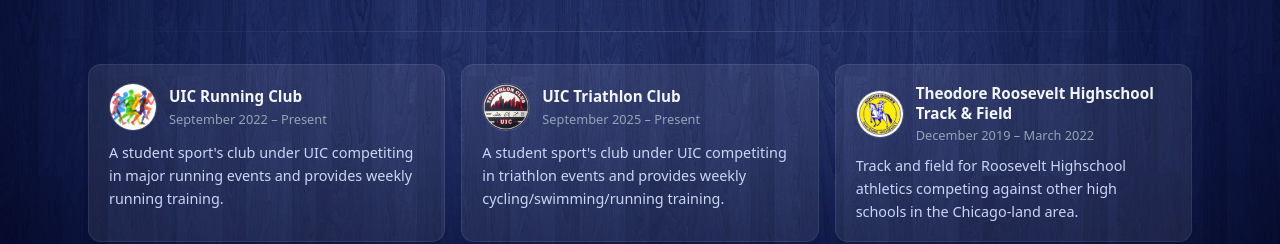
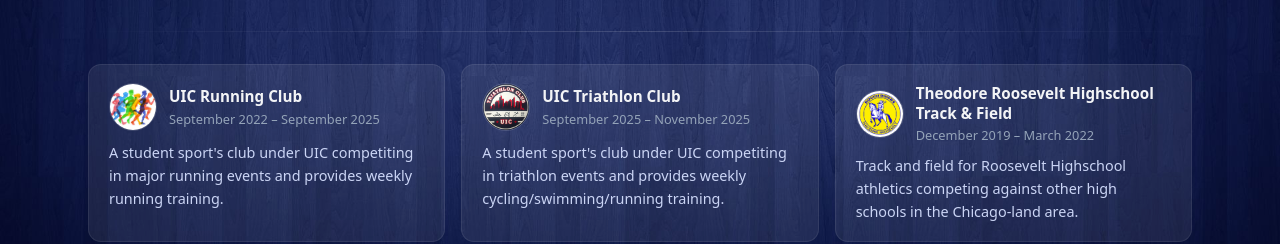
Before and after one commit to iamSerafinnn/iamSerafinnn.github.io, a plain HTML site: page index.html in a window 1280 px wide. Shown: the part 5124-5368 px from the top of the page. Drawn offline with Linux system fonts and the light colour scheme.

```diff
--- a/index.html
+++ b/index.html
@@ -2486,7 +2486,7 @@
             <img src="assets/uicrunningclub.jpeg" class="org-avatar">
             <div class="org-meta">
               <h3>UIC Running Club</h3>
-              <p>September 2022 – Present</p>
+              <p>September 2022 – September 2025</p>
             </div>
           </div>
           <p class="org-desc">
@@ -2500,7 +2500,7 @@
             <img src="assets/uictriathlonclub.jpg" class="org-avatar">
             <div class="org-meta">
               <h3>UIC Triathlon Club</h3>
-              <p>September 2025 – Present</p>
+              <p>September 2025 – November 2025</p>
             </div>
           </div>
           <p class="org-desc">
```
